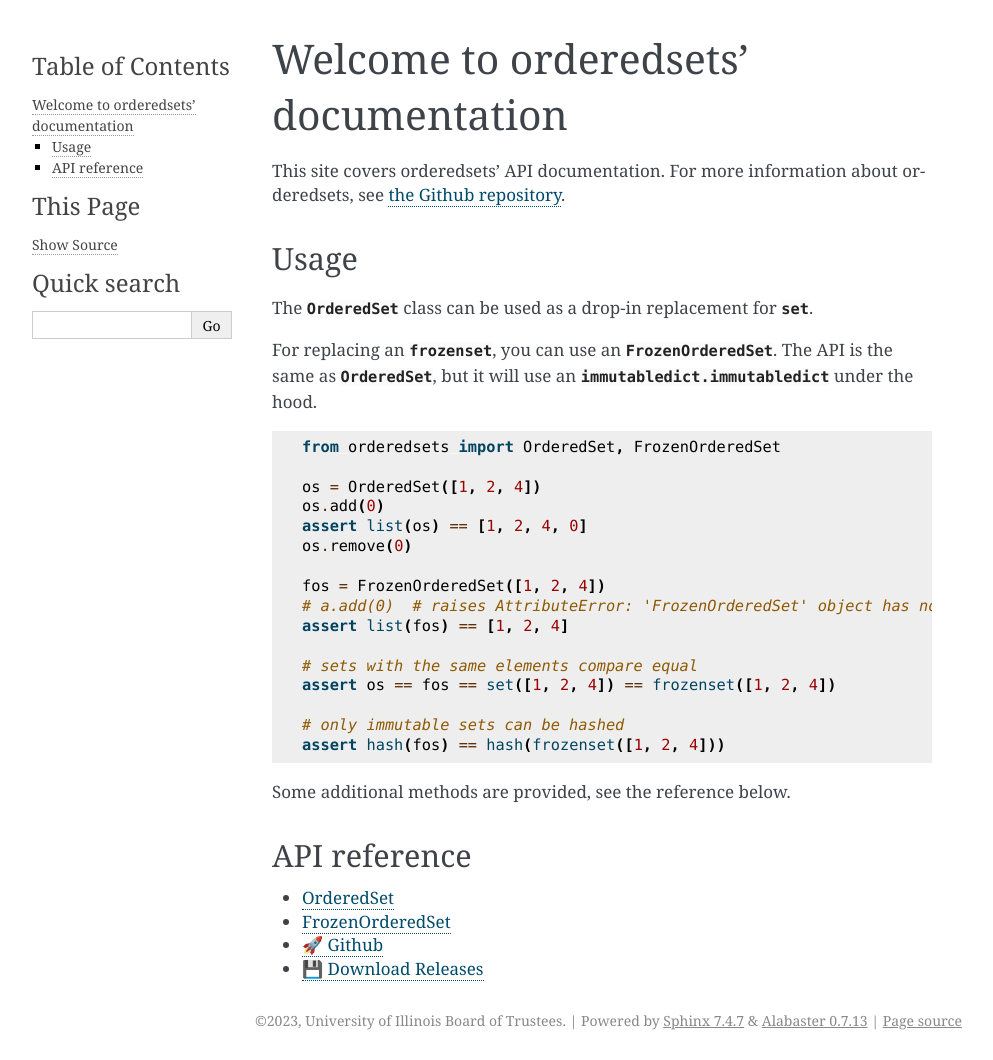
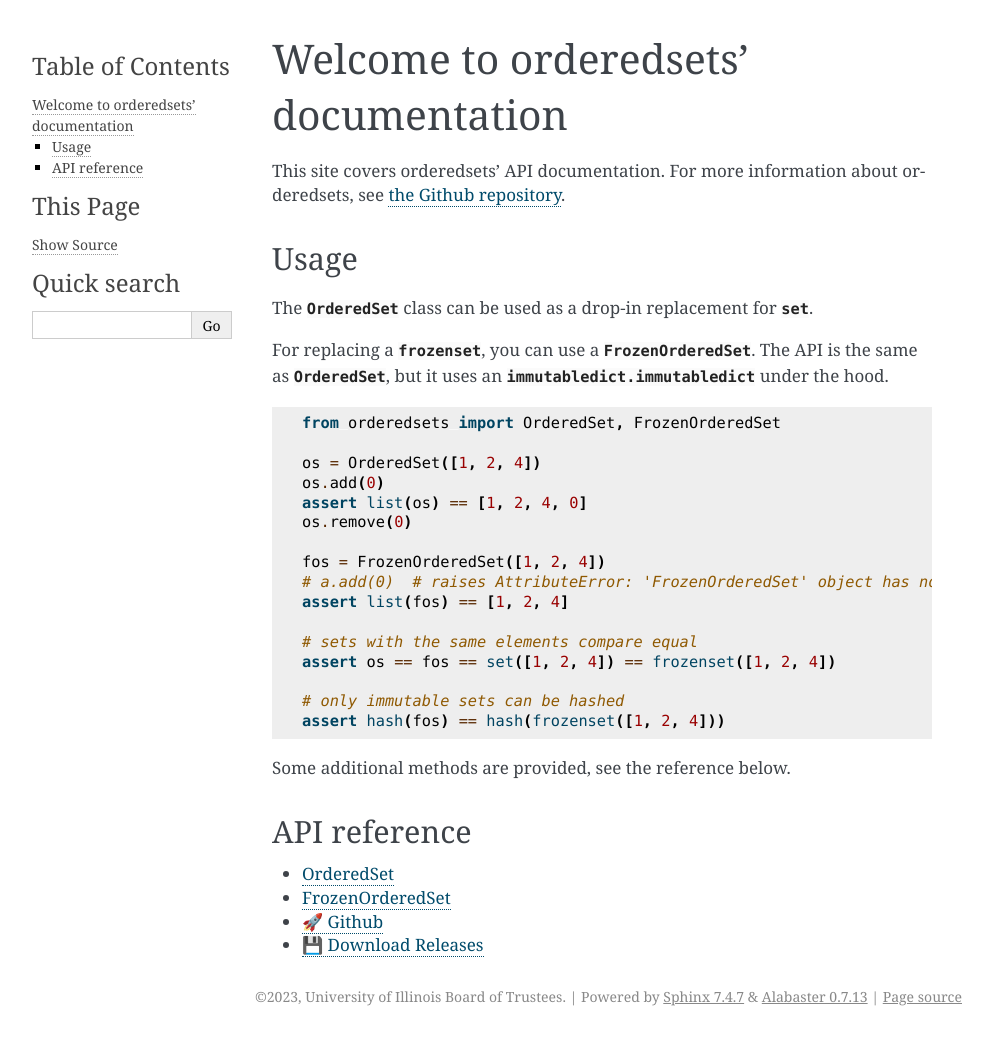
Before and after one commit to matthiasdiener/orderedsets, a Sphinx documentation site: the page built from doc/index.rst, in a window 1280 px wide. Shown: the whole page, without its empty margins (148-1141 px from the left). Built offline with Sphinx 7.4.7, drawn with Linux system fonts in a browser that asks for light colours; after the commit the page ends 1036 px from its top, so only the background shows below that.

Commit message:
Update index.rst

```diff
--- a/doc/index.rst
+++ b/doc/index.rst
@@ -8,7 +8,7 @@ Usage
 
 The :class:`.OrderedSet`  class can be used as a drop-in replacement for :class:`set`.
 
-For replacing an :class:`frozenset`, you can use an :class:`.FrozenOrderedSet`. The API is the same as :class:`.OrderedSet`, but it will use an :class:`immutabledict.immutabledict` under the hood.
+For replacing a :class:`frozenset`, you can use a :class:`.FrozenOrderedSet`. The API is the same as :class:`.OrderedSet`, but it uses an :class:`immutabledict.immutabledict` under the hood.
 
 .. code-block:: python
 
```
